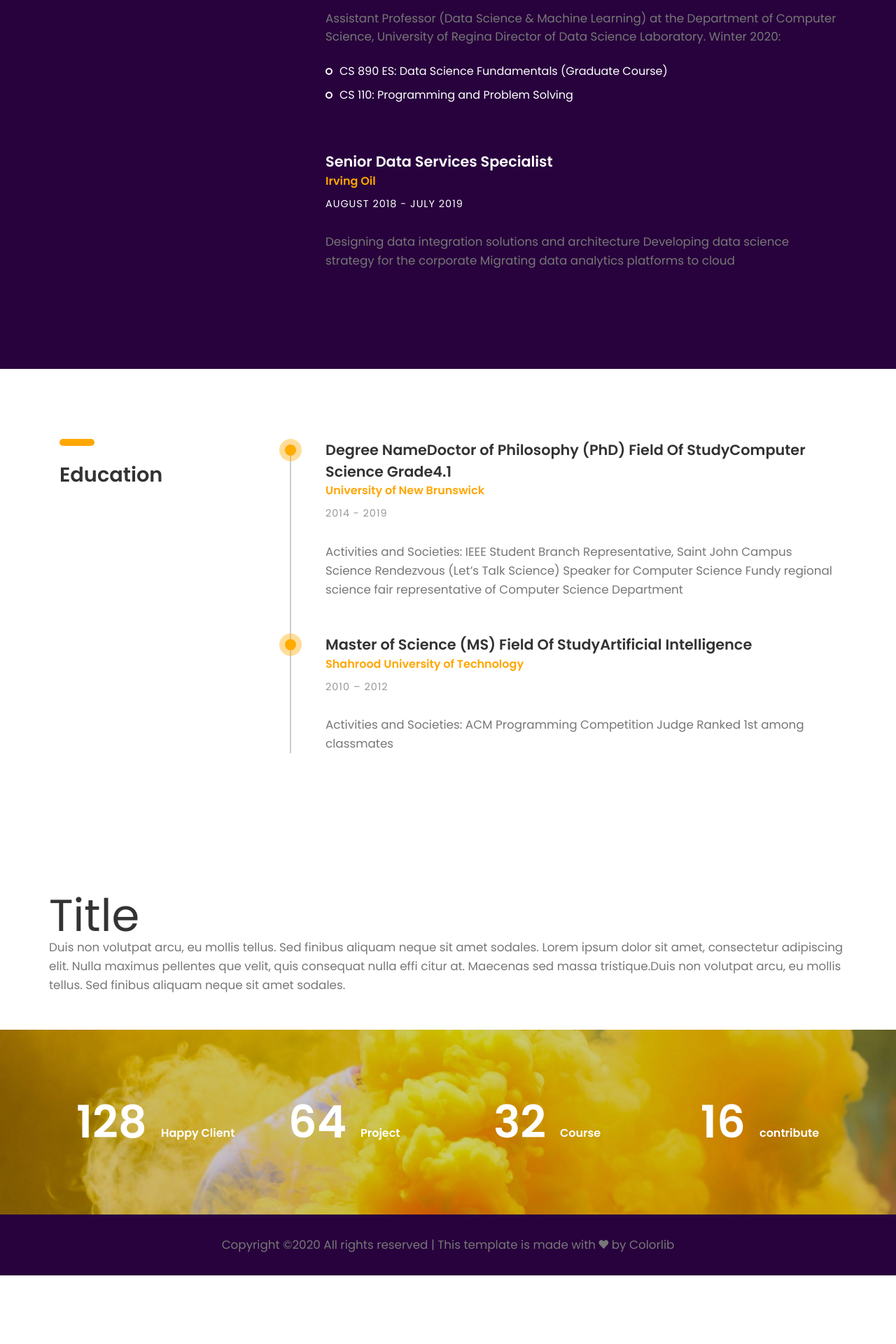
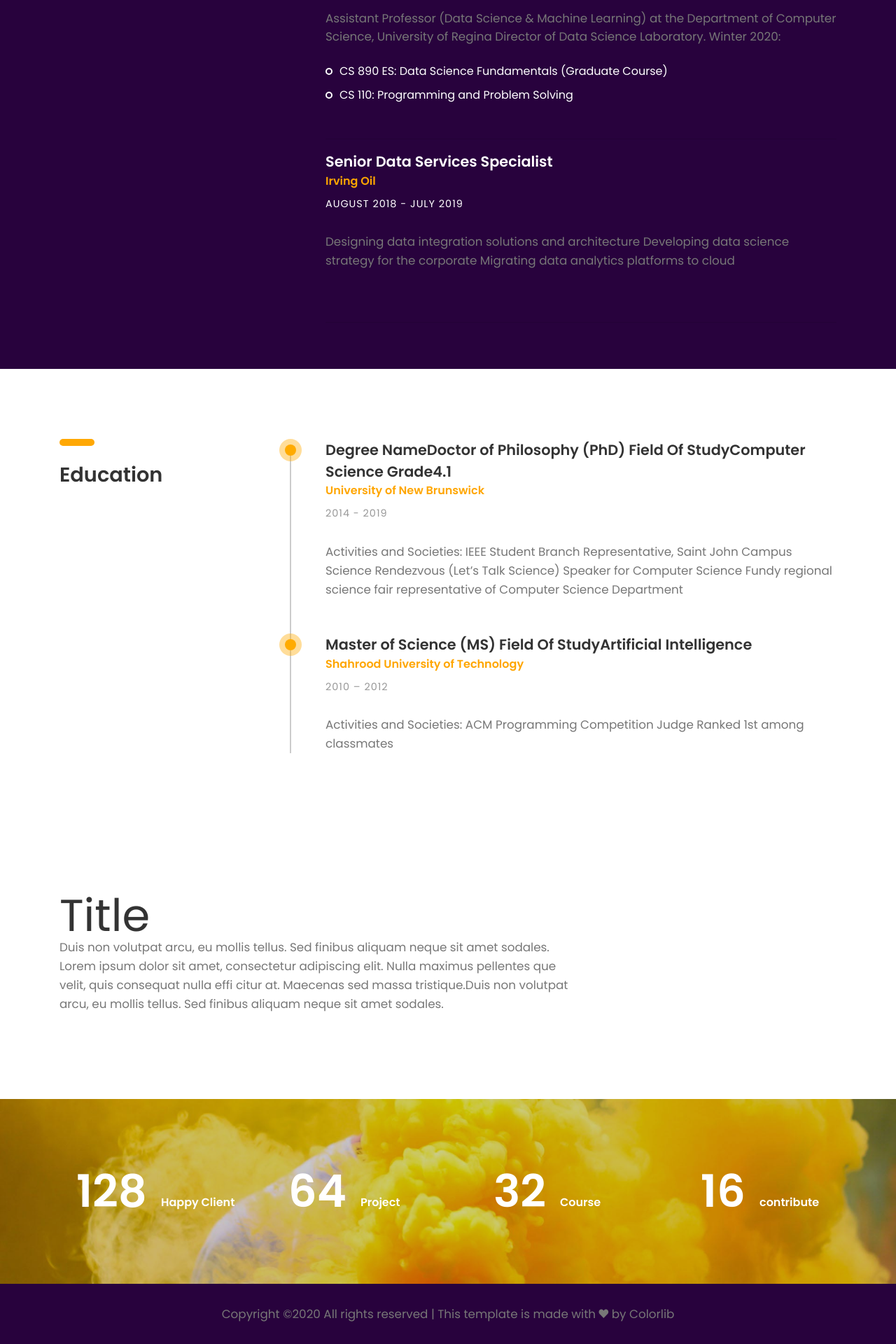
Before and after one commit to sandeepreddy0987/ur-datascience.github.io, a Jekyll site: the page built from _members/alireza.markdown, in a window 1280 px wide. Shown: the part 1568-3488 px from the top of the page at 70% size. Built offline with Jekyll 4.4.1, drawn with Linux system fonts in a browser that asks for light colours; some web fonts are replaced; before the commit the page ends 3390 px from its top, so only the background shows below that.

Commit message:
- Fix content view in person page

```diff
--- a/_layouts/person.html
+++ b/_layouts/person.html
@@ -184,11 +184,15 @@
 <section class="about-section section">
     <div class="container">
         <div class="row">
-            {{ content | markdownify }}
+            <div class="col-sm-8">
+                {{ content | markdownify }}
+            </div>
         </div>
     </div>
 </section>
 {% endif %}
+
+<br><br><br>
 
 {% if page.footer %}
 <section class="counter-section" id="counter">
@@ -197,7 +201,8 @@
             {% for item in page.footer %}
             <div class="col-sm-6 col-md-6 col-lg-3">
                 <div class="counter margin-b-30">
-                    <h1 class="title"><b><span class="counter-value" data-duration="800" data-count="{{ item.count }}">0</span></b>
+                    <h1 class="title"><b><span class="counter-value" data-duration="800"
+                                               data-count="{{ item.count }}">0</span></b>
                     </h1>
                     <h5 class="desc"><b>{{ item.title }}</b></h5>
                 </div><!-- counter -->
```
